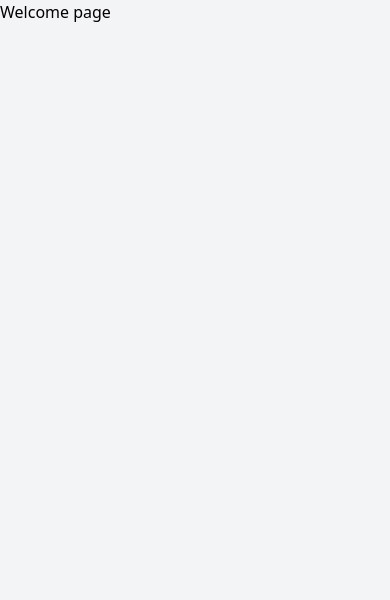
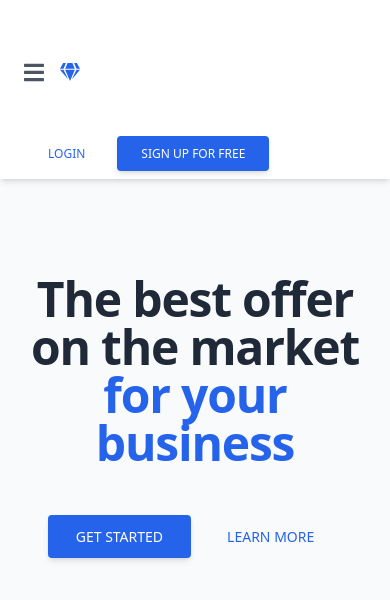
Before and after one commit to husenEF/react-tw, a React (Vite) app: page / in a window 390 px wide. Shown: the top 600 px of the page. Built offline with nearby package versions, Linux system fonts and the light colour scheme.

Commit message:
update welcome page

```diff
--- a/src/pages/Welcome/index.tsx
+++ b/src/pages/Welcome/index.tsx
@@ -1,4 +1,116 @@
 const WelcomePage = () => {
-  return <h1>Welcome page</h1>;
+  return (
+    <section className="h-screen">
+      <nav className="navbar navbar-expand-lg shadow-md py-2 bg-white relative flex items-center w-full justify-between">
+        <div className="px-6 w-full flex flex-wrap items-center justify-between">
+          <div className="flex items-center">
+            <button
+              className="navbar-toggler border-0 py-3 lg:hidden leading-none text-xl bg-transparent text-gray-600 hover:text-gray-700 focus:text-gray-700 transition-shadow duration-150 ease-in-out mr-2"
+              type="button"
+              data-bs-toggle="collapse"
+              data-bs-target="#navbarSupportedContentY"
+              aria-controls="navbarSupportedContentY"
+              aria-expanded="false"
+              aria-label="Toggle navigation">
+              <svg
+                aria-hidden="true"
+                focusable="false"
+                data-prefix="fas"
+                className="w-5"
+                role="img"
+                xmlns="http://www.w3.org/2000/svg"
+                viewBox="0 0 448 512">
+                <path
+                  fill="currentColor"
+                  d="M16 132h416c8.837 0 16-7.163 16-16V76c0-8.837-7.163-16-16-16H16C7.163 60 0 67.163 0 76v40c0 8.837 7.163 16 16 16zm0 160h416c8.837 0 16-7.163 16-16v-40c0-8.837-7.163-16-16-16H16c-8.837 0-16 7.163-16 16v40c0 8.837 7.163 16 16 16zm0 160h416c8.837 0 16-7.163 16-16v-40c0-8.837-7.163-16-16-16H16c-8.837 0-16 7.163-16 16v40c0 8.837 7.163 16 16 16z"></path>
+              </svg>
+            </button>
+            <a className="navbar-brand text-blue-600" href="#!">
+              <svg
+                className="w-5 h-5 ml-2 lg:ml-0 mr-2"
+                xmlns="http://www.w3.org/2000/svg"
+                viewBox="0 0 576 512">
+                <path
+                  fill="currentColor"
+                  d="M485.5 0L576 160H474.9L405.7 0h79.8zm-128 0l69.2 160H149.3L218.5 0h139zm-267 0h79.8l-69.2 160H0L90.5 0zM0 192h100.7l123 251.7c1.5 3.1-2.7 5.9-5 3.3L0 192zm148.2 0h279.6l-137 318.2c-1 2.4-4.5 2.4-5.5 0L148.2 192zm204.1 251.7l123-251.7H576L357.3 446.9c-2.3 2.7-6.5-.1-5-3.2z"></path>
+              </svg>
+            </a>
+          </div>
+          <div
+            className="navbar-collapse collapse grow items-center"
+            id="navbarSupportedContentY">
+            <ul className="navbar-nav mr-auto lg:flex lg:flex-row">
+              <li className="nav-item">
+                <a
+                  className="nav-link block pr-2 lg:px-2 py-2 text-gray-600 hover:text-gray-700 focus:text-gray-700 transition duration-150 ease-in-out"
+                  href="#!"
+                  data-mdb-ripple="true"
+                  data-mdb-ripple-color="light">
+                  Dashboard
+                </a>
+              </li>
+              <li className="nav-item">
+                <a
+                  className="nav-link block pr-2 lg:px-2 py-2 text-gray-600 hover:text-gray-700 focus:text-gray-700 transition duration-150 ease-in-out"
+                  href="#!"
+                  data-mdb-ripple="true"
+                  data-mdb-ripple-color="light">
+                  Team
+                </a>
+              </li>
+              <li className="nav-item mb-2 lg:mb-0">
+                <a
+                  className="nav-link block pr-2 lg:px-2 py-2 text-gray-600 hover:text-gray-700 focus:text-gray-700 transition duration-150 ease-in-out"
+                  href="#!"
+                  data-mdb-ripple="true"
+                  data-mdb-ripple-color="light">
+                  Projects
+                </a>
+              </li>
+            </ul>
+          </div>
+          <div className="flex items-center lg:ml-auto">
+            <button
+              type="button"
+              className="inline-block px-6 py-2.5 mr-2 bg-transparent text-blue-600 font-medium text-xs leading-tight uppercase rounded hover:text-blue-700 hover:bg-gray-100 focus:bg-gray-100 focus:outline-none focus:ring-0 active:bg-gray-200 transition duration-150 ease-in-out"
+              data-mdb-ripple="true"
+              data-mdb-ripple-color="light">
+              Login
+            </button>
+            <button
+              type="button"
+              className="inline-block px-6 py-2.5 bg-blue-600 text-white font-medium text-xs leading-tight uppercase rounded shadow-md hover:bg-blue-700 hover:shadow-lg focus:bg-blue-700 focus:shadow-lg focus:outline-none focus:ring-0 active:bg-blue-800 active:shadow-lg transition duration-150 ease-in-out"
+              data-mdb-ripple="true"
+              data-mdb-ripple-color="light">
+              Sign up for free
+            </button>
+          </div>
+        </div>
+      </nav>
+
+      <div className="text-center bg-gray-50 text-gray-800 py-24 px-6 h-full">
+        <h1 className="text-5xl md:text-6xl xl:text-7xl font-bold tracking-tight mb-12">
+          The best offer on the market <br />
+          <span className="text-blue-600">for your business</span>
+        </h1>
+        <a
+          className="inline-block px-7 py-3 mr-2 bg-blue-600 text-white font-medium text-sm leading-snug uppercase rounded shadow-md hover:bg-blue-700 hover:shadow-lg focus:bg-blue-700 focus:shadow-lg focus:outline-none focus:ring-0 active:bg-blue-800 active:shadow-lg transition duration-150 ease-in-out"
+          data-mdb-ripple="true"
+          data-mdb-ripple-color="light"
+          href="#!"
+          role="button">
+          Get started
+        </a>
+        <a
+          className="inline-block px-7 py-3 bg-transparent text-blue-600 font-medium text-sm leading-snug uppercase rounded hover:text-blue-700 hover:bg-gray-100 focus:bg-gray-100 focus:outline-none focus:ring-0 active:bg-gray-200 transition duration-150 ease-in-out"
+          data-mdb-ripple="true"
+          data-mdb-ripple-color="light"
+          href="#!"
+          role="button">
+          Learn more
+        </a>
+      </div>
+    </section>
+  );
 };
 export default WelcomePage;
```
Also changed, not shown: src/pages/ErrorPage/index.tsx (+8 -9 lines).
